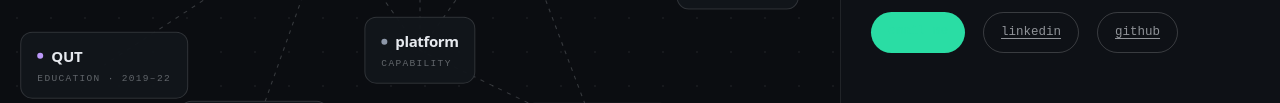
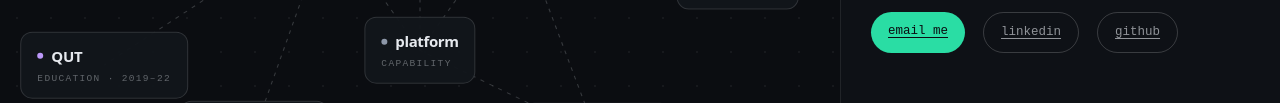
Before and after one commit to benpaulsen4/project-narcissism, an Astro site: page / in a window 1280 px wide. Shown: the part 573-676 px from the top of the page. Built offline with nearby package versions, Linux system fonts and the light colour scheme; Astro itself is replaced by a stand-in of ours.

Commit message:
fix: invisible accent link text

```diff
--- a/src/components/Panel.astro
+++ b/src/components/Panel.astro
@@ -158,7 +158,7 @@ const Heading = active ? "h1" : "h2";
               href={link.href}
               class={
                 link.accent
-                  ? "text-accent underline underline-offset-[3px]"
+                  ? "underline underline-offset-[3px]"
                   : "text-ink/60 underline underline-offset-[3px]"
               }
             >
```
